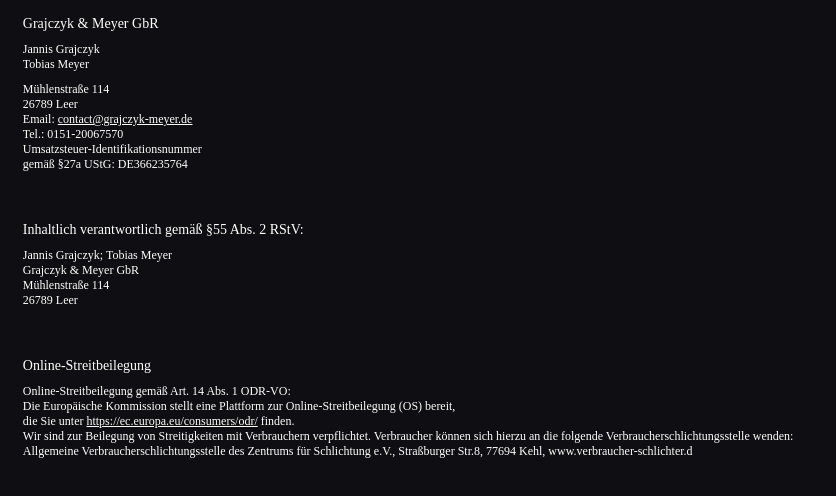
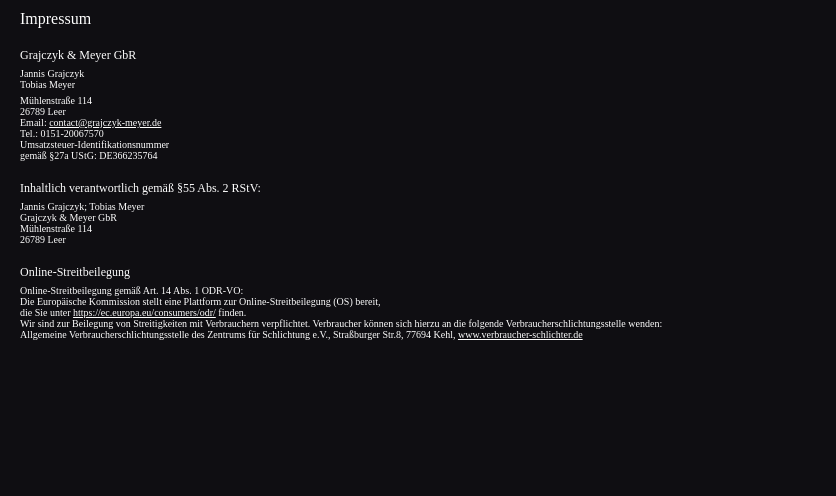
Before and after one commit to Tomeye/narua_web, a plain HTML site: page impressum.html in a window 1280 px wide. Shown: the whole page, without its empty margins (0-836 px from the left). Drawn offline with Linux system fonts and the light colour scheme; a web font is replaced by a local one.

Commit message:
improve design of impressum

```diff
--- a/impressum.html
+++ b/impressum.html
@@ -8,8 +8,9 @@
     </head>
     <body>
         <div id="impressum" class="impressum">
+            <div class="impressum-header white-bold-font">Impressum</div>
             <div class="information">
-                <p class="header white-bold-font">Grajczyk & Meyer GbR</p>
+                <p class="information-header white-bold-font">Grajczyk & Meyer GbR</p>
                 <p class="text white-normal-font">
                     Jannis Grajczyk <br>
                     Tobias Meyer
@@ -24,7 +25,7 @@
                 </p>
             </div>
             <div class="information">
-                <p class="header white-bold-font">Inhaltlich verantwortlich gemäß §55 Abs. 2 RStV:</p>
+                <p class="information-header white-bold-font">Inhaltlich verantwortlich gemäß §55 Abs. 2 RStV:</p>
                 <p class="text white-normal-font">
                     Jannis Grajczyk; Tobias Meyer<br>
                     Grajczyk & Meyer GbR <br>
@@ -33,13 +34,15 @@
                 </p>
             </div>
             <div class="information">
-                <p class="header white-bold-font">Online-Streitbeilegung</p>
+                <p class="information-header white-bold-font">Online-Streitbeilegung</p>
                 <p class="text white-normal-font">
                     Online-Streitbeilegung gemäß Art. 14 Abs. 1 ODR-VO: <br>
                     Die Europäische Kommission stellt eine Plattform zur Online-Streitbeilegung (OS) bereit, <br>
                     die Sie unter <a href="https://ec.europa.eu/consumers/odr/">https://ec.europa.eu/consumers/odr/</a> finden. <br>
-                    Wir sind zur Beilegung von Streitigkeiten mit Verbrauchern verpflichtet. Verbraucher können sich hierzu an die folgende Verbraucherschlichtungsstelle wenden: <br>
-                    Allgemeine Verbraucherschlichtungsstelle des Zentrums für Schlichtung e.V., Straßburger Str.8, 77694 Kehl, www.verbraucher-schlichter.d
+                    Wir sind zur Beilegung von Streitigkeiten mit Verbrauchern verpflichtet.
+                    Verbraucher können sich hierzu an die folgende Verbraucherschlichtungsstelle wenden: <br>
+                    Allgemeine Verbraucherschlichtungsstelle des Zentrums für Schlichtung e.V.,
+                    Straßburger Str.8, 77694 Kehl, <a href=" www.verbraucher-schlichter.de">www.verbraucher-schlichter.de</a>
                 </p>
             </div>
         </div>
--- a/style.css
+++ b/style.css
@@ -82,9 +82,11 @@ a {
     0% {
         transform: scale(1);
     }
+
     50% {
         transform: scale(1.1);
     }
+
     100% {
         transform: scale(1);
     }
@@ -153,27 +155,31 @@ a {
 /* impressum */
 
 .impressum {
-    margin-left: 1vw;
-    margin-right: 1vw;
-    margin-top: 2vh;
-    margin-bottom: 2vh;
-    height: 96vh;
-    width: 98vw;
+    margin: 10px;
+    width: calc(100% - 20px);
+    height: (calc 100vfh - 20px);
+}
+
+.impressum-header {
+    font-size: 16;
+    margin-bottom: 20px;
+    margin-left: 10px;
 }
 
 .information {
+    margin-left: 5px;
     width: 100%;
-    margin-bottom: 50px;
+    margin-bottom: 20px;
 }
 
-.header {
-    font-size: 14;
+.information-header {
+    font-size: 12;
 }
 
 .text {
-    font-size: 12;
+    font-size: 10;
 }
 
 .impressum p {
-    margin: 10px;
+    margin: 5px;
 }
```
